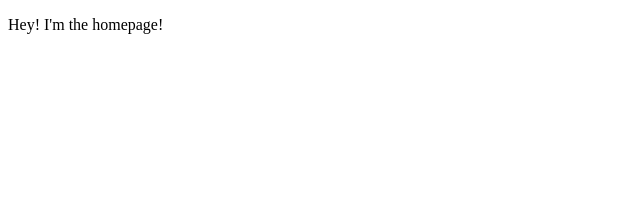
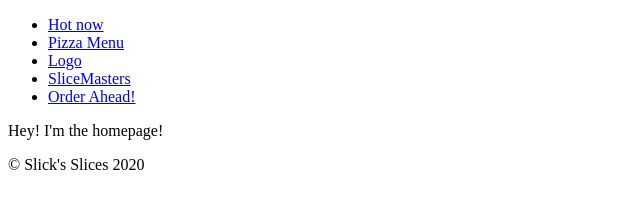
Before and after one commit to DarwinGonzalez/master-gatsby, a Gatsby site in the folder gatsby/: page / in a window 1280 px wide. Shown: the whole page, without its empty margins (0-640 px from the left). Built offline with nearby package versions, Linux system fonts and the light colour scheme; Gatsby itself is replaced by a stand-in of ours.

Commit message:
Adding some other components and setting up layout with gatsby

```diff
--- /dev/null
+++ b/gatsby/gatsby-browser.js
@@ -0,0 +1,6 @@
+import React from 'react';
+import Layout from './src/components/Layout';
+
+export function wrapPageElement({ element, props }) {
+  return <Layout {...props}>{element}</Layout>;
+}
--- /dev/null
+++ b/gatsby/gatsby-ssr.js
@@ -0,0 +1,6 @@
+import React from 'react';
+import Layout from './src/components/Layout';
+
+export function wrapPageElement({ element, props }) {
+  return <Layout {...props}>{element}</Layout>;
+}
--- /dev/null
+++ b/gatsby/src/components/Footer.js
@@ -0,0 +1,9 @@
+import React from 'react';
+
+export default function Footer() {
+  return (
+    <footer>
+      <p>&copy; Slick's Slices {new Date().getFullYear()}</p>
+    </footer>
+  );
+}
--- /dev/null
+++ b/gatsby/src/components/Layout.js
@@ -0,0 +1,13 @@
+import React from 'react';
+import Footer from './Footer';
+import Nav from './Nav';
+
+export default function Layout({ children }) {
+  return (
+    <div>
+      <Nav />
+      {children}
+      <Footer />
+    </div>
+  );
+}
--- /dev/null
+++ b/gatsby/src/components/Nav.js
@@ -0,0 +1,26 @@
+import React from 'react';
+import { Link } from 'gatsby';
+
+export default function Nav() {
+  return (
+    <nav>
+      <ul>
+        <li>
+          <Link to="/">Hot now</Link>
+        </li>
+        <li>
+          <Link to="/pizzas/">Pizza Menu</Link>
+        </li>
+        <li>
+          <Link to="/">Logo</Link>
+        </li>
+        <li>
+          <Link to="/slicemasters/">SliceMasters</Link>
+        </li>
+        <li>
+          <Link to="/order">Order Ahead!</Link>
+        </li>
+      </ul>
+    </nav>
+  );
+}
--- a/gatsby/src/pages/index.js
+++ b/gatsby/src/pages/index.js
@@ -1,9 +1,11 @@
 import React from 'react';
+import Layout from '../components/Layout';
+import Nav from '../components/Nav';
 
 export default function HomePage() {
   return (
-    <div>
+    <>
       <p>Hey! I'm the homepage!</p>
-    </div>
+    </>
   );
 }
--- a/gatsby/src/pages/pizzas.js
+++ b/gatsby/src/pages/pizzas.js
@@ -2,8 +2,8 @@ import React from 'react';
 
 export default function PizzasPage() {
   return (
-    <div>
+    <>
       <p>Hey! I'm the Pizzas page!</p>
-    </div>
+    </>
   );
 }
```
